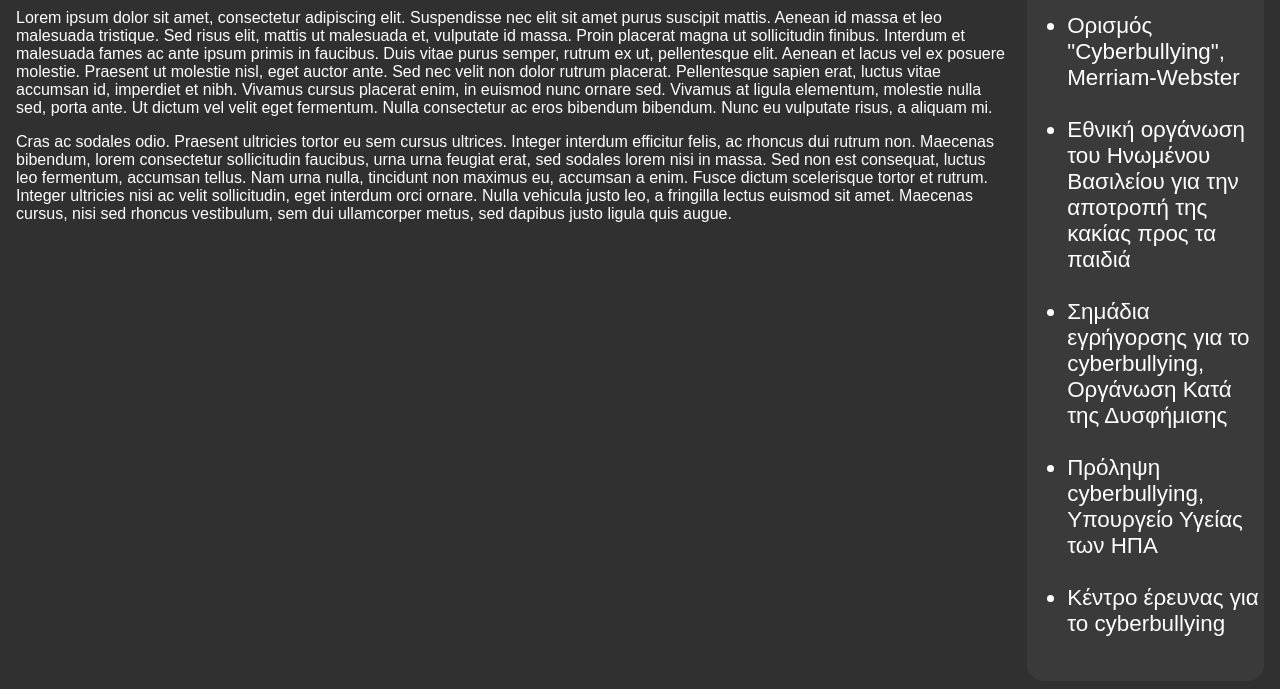
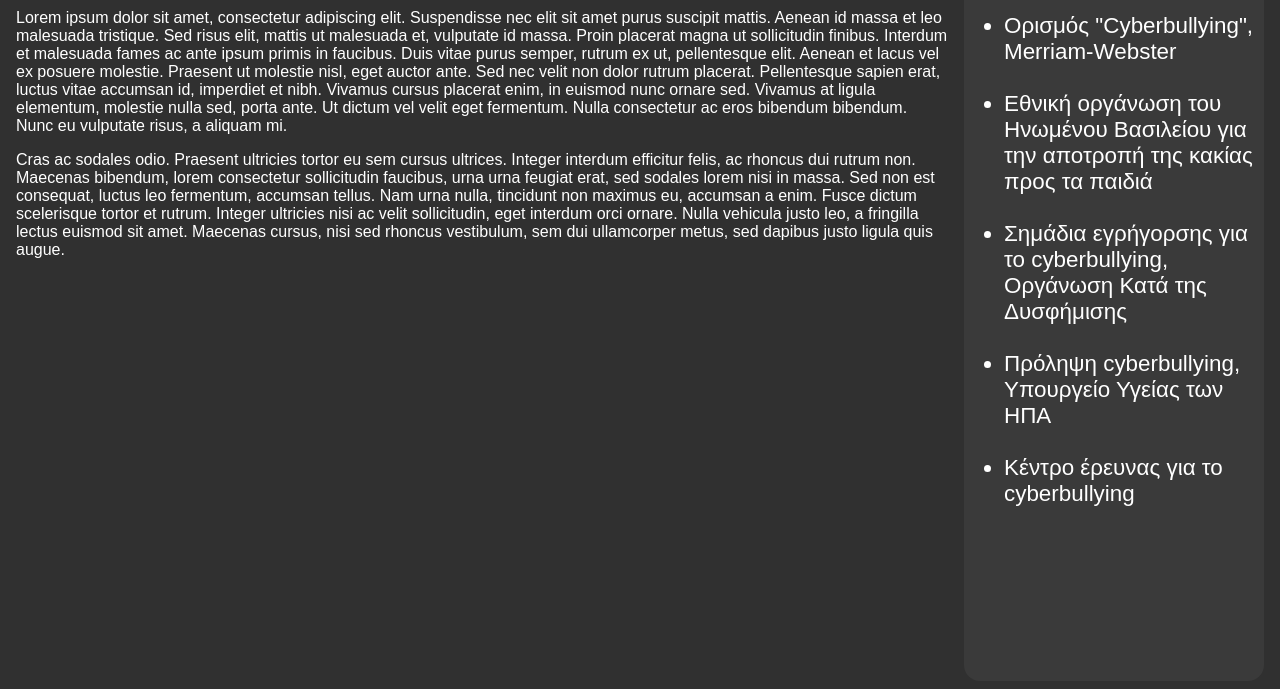
Before and after one commit to Devnol/CyberBullying_Design_2020-21, a plain HTML site: page index.html in a window 1280 px wide. Shown: the part 238-927 px from the top of the page. Drawn offline with Linux system fonts and the light colour scheme; files whose address does not match are found by name.

Commit message:
change proportions of sidebar and main content
Signed-off-by: Devnol <pgkoutsoumanis@gmail.com>

```diff
--- a/styles/theme.css
+++ b/styles/theme.css
@@ -62,7 +62,7 @@
   .body-main {
     display: inline-block;
     padding: 8px;
-    width: calc(80% - 16px);
+    width: calc(75% - 16px);
   }
 
   .body-sidebar {
@@ -70,7 +70,7 @@
     float: right;
     border-radius: 16px;
     font-size: 140%;
-    width: calc(20% - 16px);
+    width: calc(25% - 16px);
     margin: 8px;
     height: 100vh;
   }
```
